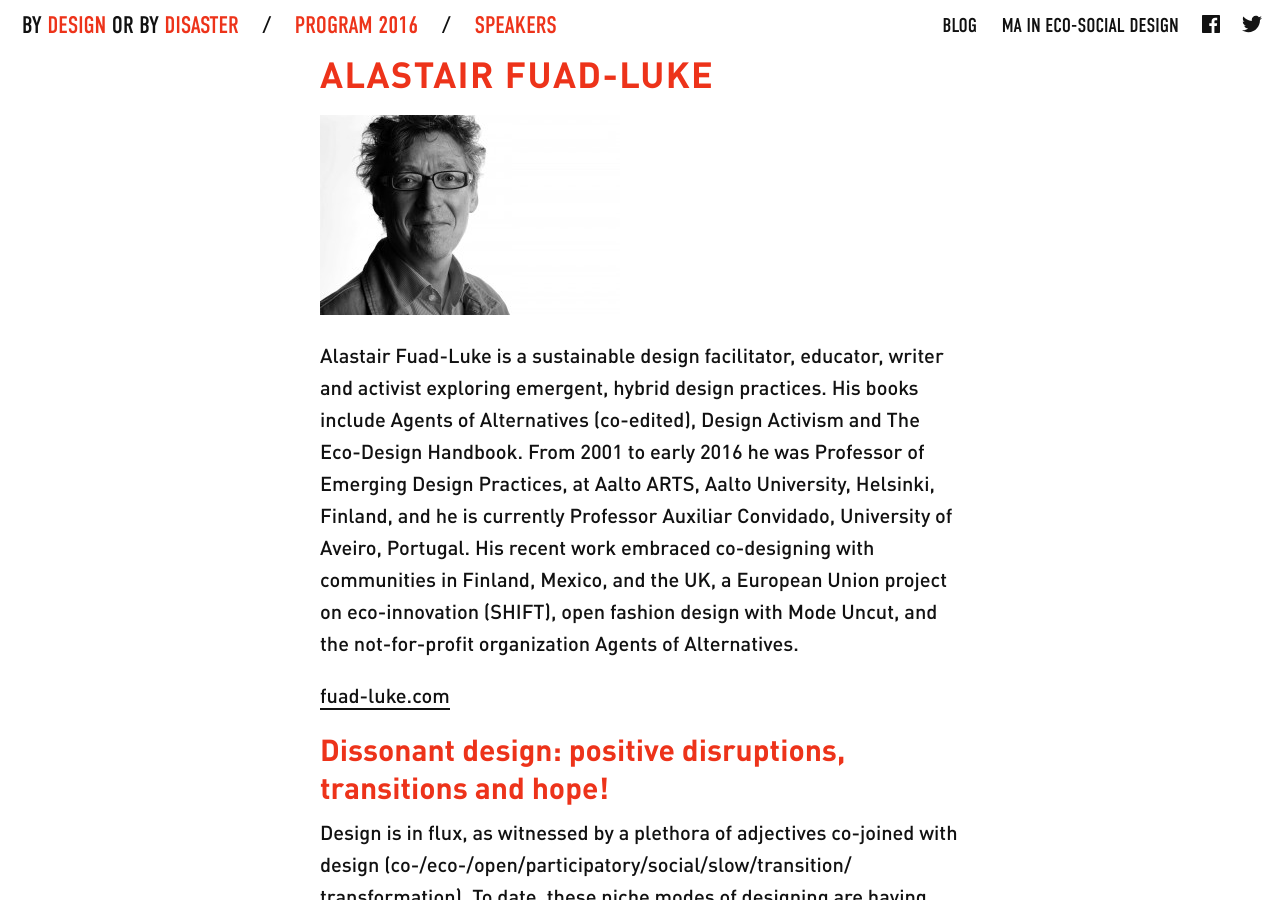
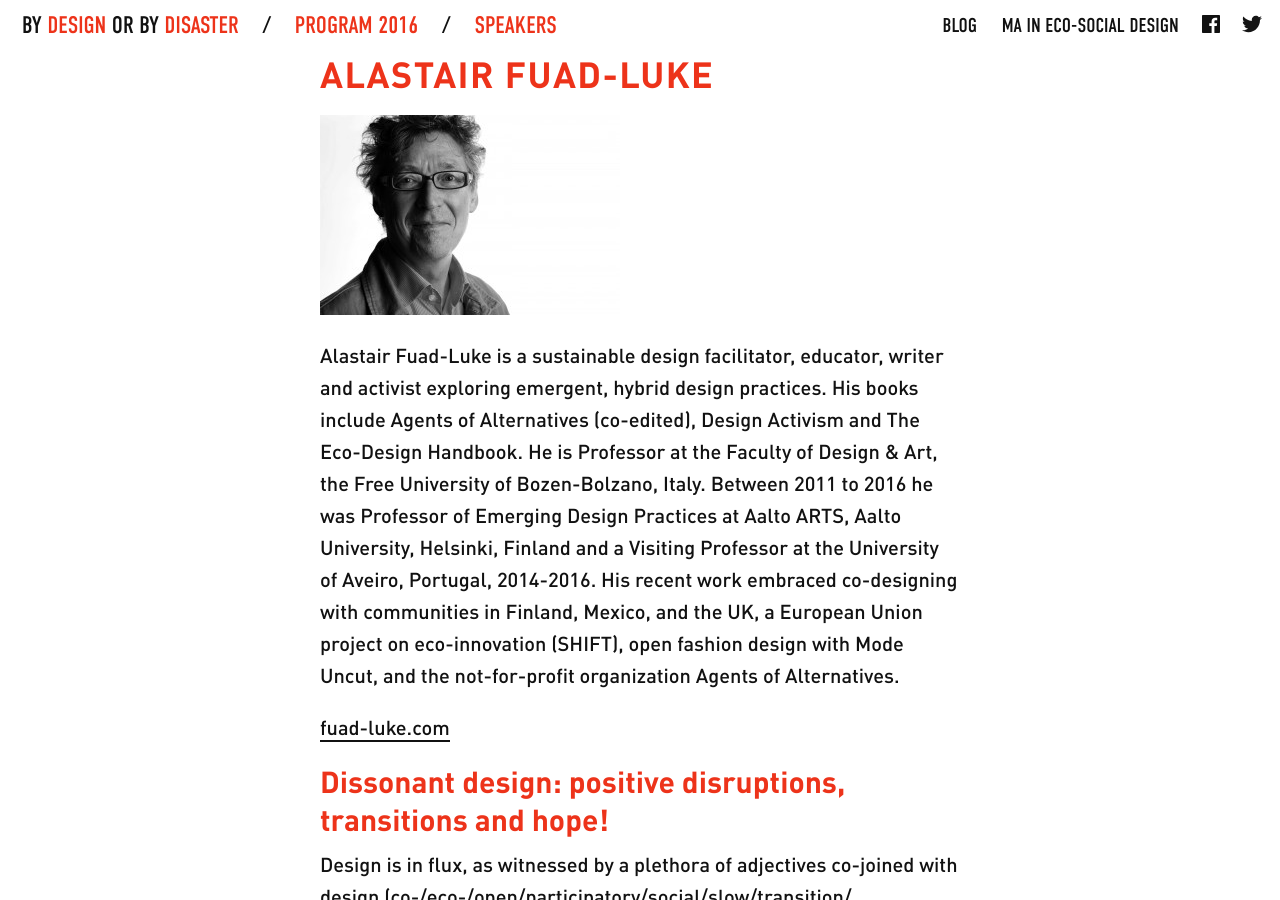
Before and after one commit to aminalhazwani/designdisaster2016.unibz.it, a Jekyll site: the page built from speakers/alastair-fuad-luke.md, in a window 1280 px wide and 900 px high. Built offline with Jekyll 4.4.1, drawn with Linux system fonts in a browser that asks for light colours.

Commit message:
[edit] content bio

```diff
--- a/speakers/alastair-fuad-luke.md
+++ b/speakers/alastair-fuad-luke.md
@@ -5,7 +5,7 @@ title: "Alastair Fuad-Luke - Speaker of DoD'16"
 speakername: "Alastair Fuad-Luke"
 speakerimage: "alastairfuadluke"
 
-speakerbio: "Alastair Fuad-Luke is a sustainable design facilitator, educator, writer and activist exploring emergent, hybrid design practices.  His books include Agents of Alternatives (co-edited), Design Activism and The Eco-Design Handbook. From 2001 to early 2016 he was Professor of Emerging Design Practices, at Aalto ARTS, Aalto University, Helsinki, Finland, and he is currently Professor Auxiliar Convidado, University of Aveiro, Portugal. His recent work embraced co-designing with communities in Finland, Mexico, and the UK, a European Union project on eco-innovation (SHIFT), open fashion design with Mode Uncut, and the not-for-profit organization Agents of Alternatives."
+speakerbio: "Alastair Fuad-Luke is a sustainable design facilitator, educator, writer and activist exploring emergent, hybrid design practices. His books include Agents of Alternatives (co-edited), Design Activism and The Eco-Design Handbook. He is Professor at the Faculty of Design & Art, the Free University of Bozen-Bolzano, Italy. Between 2011 to 2016 he was Professor of Emerging Design Practices at Aalto ARTS, Aalto University, Helsinki, Finland and a Visiting Professor at the University of Aveiro, Portugal, 2014-2016. His recent work embraced co-designing with communities in Finland, Mexico, and the UK, a European Union project on eco-innovation (SHIFT), open fashion design with Mode Uncut, and the not-for-profit organization Agents of Alternatives."
 
 speakerportfolio:
   - link: "http://www.fuad-luke.com/"
```
